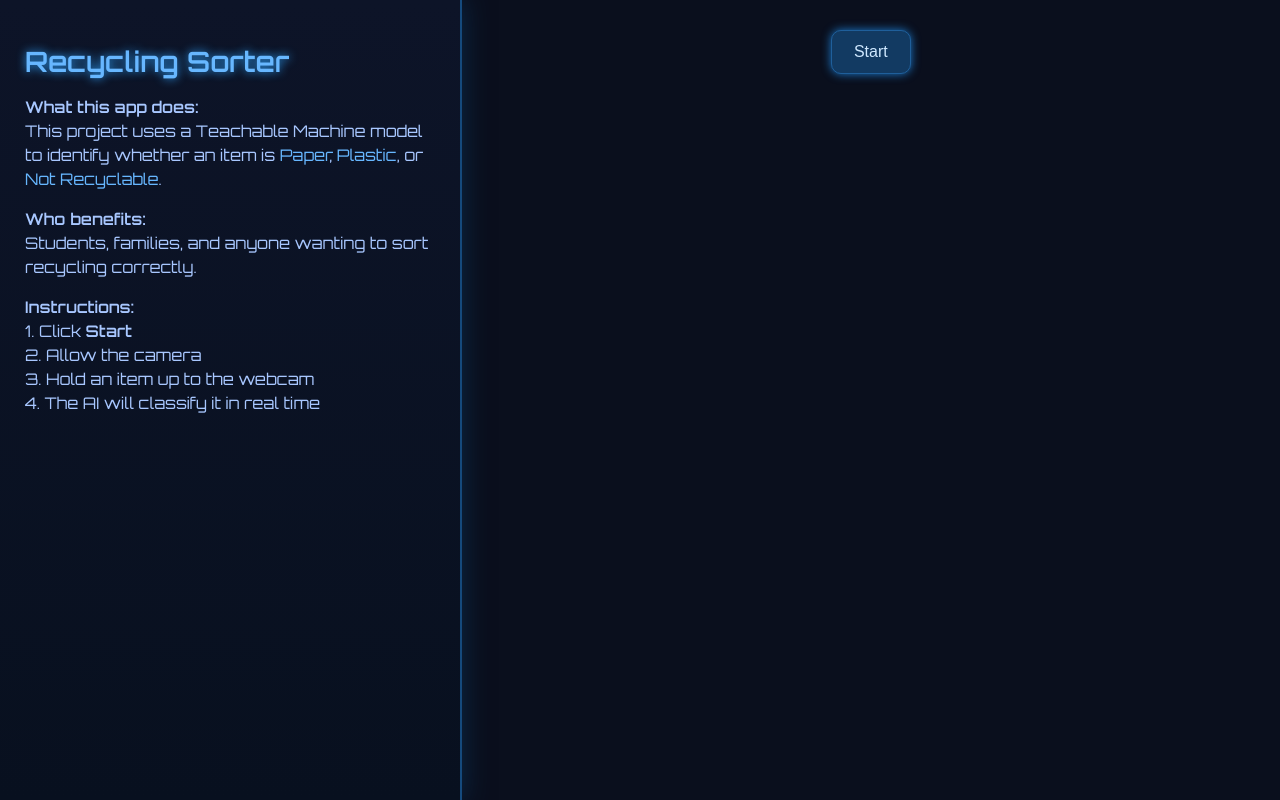
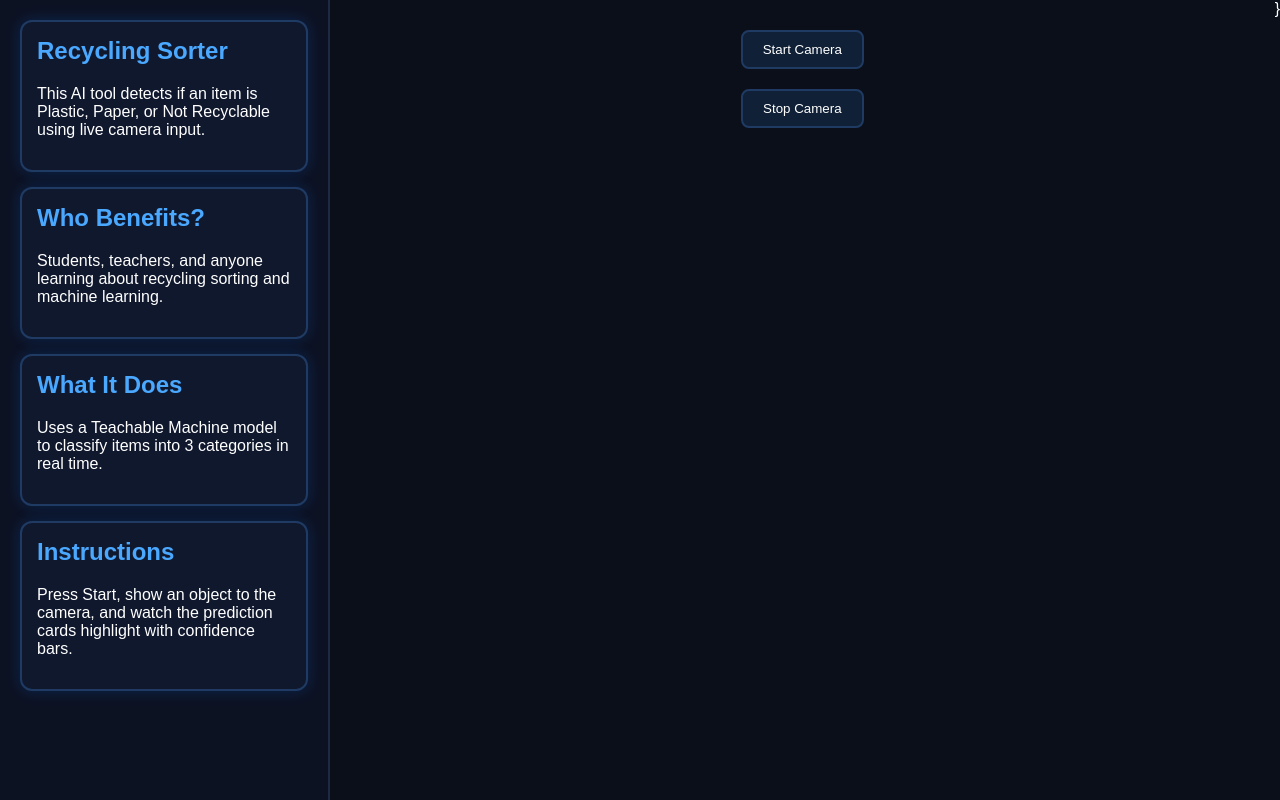
Before and after one commit to Yaro945/recyclePrjct, a plain HTML site: page index.html in a window 1280 px wide. Drawn offline with Linux system fonts and the light colour scheme.

Commit message:
Revamp HTML and CSS for Recycling Sorter
Refactor HTML structure and styles for the Recycling Sorter application, enhancing layout and design elements.

```diff
--- a/index.html
+++ b/index.html
@@ -1,147 +1,160 @@
 <!DOCTYPE html>
 <html lang="en">
 <head>
-<meta charset="UTF-8">
+    <meta charset="UTF-8" />
+    <meta name="viewport" content="width=device-width, initial-scale=1.0" />
     <title>Recycling Sorter</title>
-
-<!-- Google Font -->
-<link href="https://fonts.googleapis.com/css2?family=Orbitron:wght@400;600&display=swap" rel="stylesheet">
-
     <style>
         body {
             margin: 0;
-        padding: 0;
-        background: #0a0f1d;
-        font-family: "Orbitron", sans-serif;
-        color: #cfe8ff;
+            font-family: Arial, sans-serif;
+            background: #0a0f1a;
+            color: white;
             display: flex;
-        flex-direction: row;
             height: 100vh;
         }
 
-    /* LEFT SIDE INFO BOX */
-    .info-box {
-        width: 32%;
-        background: linear-gradient(180deg, #0d1428, #08101f);
-        padding: 25px;
-        box-shadow: 0 0 25px #0b2a4a;
-        border-right: 2px solid #154a7d;
+        .sidebar {
+            width: 330px;
+            background: #0d1223;
+            padding: 20px;
+            box-sizing: border-box;
+            display: flex;
+            flex-direction: column;
+            gap: 15px;
+            border-right: 2px solid #1e2a44;
         }
 
-    .info-box h1 {
-        color: #67b7ff;
-        font-size: 28px;
-        margin-bottom: 15px;
-        text-shadow: 0 0 10px #2ea3ff;
+        .info-box {
+            background: #10182e;
+            padding: 15px;
+            border-radius: 12px;
+            border: 2px solid #1f3b63;
+            box-shadow: 0 0 15px rgba(0,120,255,0.2);
         }
 
-    .info-box p {
-        line-height: 1.5;
-        color: #a8c7ff;
+        .info-box h2 {
+            margin-top: 0;
+            color: #4aa8ff;
         }
 
-    /* MAIN CONTENT AREA */
-    .content {
+        .main-content {
             flex: 1;
-        padding: 30px;
             display: flex;
             flex-direction: column;
             align-items: center;
-        gap: 20px;
+            justify-content: flex-start;
+            padding-top: 20px;
         }
 
-    /* CAMERA FRAME */
         #webcam-container canvas {
             border-radius: 25px;
-        box-shadow: 0 0 25px #2ea3ff;
-        width: 300px !important;
-        height: 300px !important;
+            box-shadow: 0 0 20px rgba(0,120,255,0.4);
         }
 
-    /* BUTTON */
+        #label-container {
+            margin-top: 20px;
+            width: 320px;
+            display: flex;
+            flex-direction: column;
+            gap: 10px;
+        }
+
+        .prediction-box {
+            background: #111d33;
+            border: 2px solid #1f3b63;
+            padding: 12px;
+            border-radius: 10px;
+            transition: 0.2s;
+            box-shadow: 0 0 10px rgba(0,120,255,0.15);
+        }
+
+        .glow {
+            animation: pulseGlow 1.2s infinite alternate;
+            border-color: #4aa8ff !important;
+            box-shadow: 0 0 25px rgba(0,150,255,0.8) !important;
+        }
+
+        @keyframes pulseGlow {
+            from { box-shadow: 0 0 10px rgba(0,150,255,0.4); }
+            to   { box-shadow: 0 0 25px rgba(0,150,255,1); }
+        }
+
+        .progress-bar {
+            width: 100%;
+            height: 8px;
+            background: #0b1426;
+            border-radius: 8px;
+            overflow: hidden;
+            margin-top: 5px;
+        }
+
+        .progress-fill {
+            height: 100%;
+            width: 0%;
+            background: #4aa8ff;
+            transition: width 0.25s;
+        }
+
         button {
-        padding: 12px 22px;
-        background: #123a62;
-        border: 1px solid #1f5f9b;
-        box-shadow: 0 0 10px #1c79ca;
-        border-radius: 10px;
-        color: #cfe8ff;
+            padding: 10px 20px;
+            margin: 10px;
+            background: #102037;
+            color: white;
+            border: 2px solid #1f3b63;
+            border-radius: 8px;
             cursor: pointer;
-        font-size: 16px;
             transition: 0.3s;
         }
+
         button:hover {
-        background: #1b4f82;
-        transform: scale(1.05);
-    }
-
-    /* PREDICTION CARDS */
-    #label-container div {
-        width: 320px;
-        background: #0e1a33;
-        border: 1px solid #1c4f80;
-        padding: 12px;
-        margin-top: 10px;
-        border-radius: 12px;
-        text-align: center;
-        font-size: 18px;
-        box-shadow: 0 0 15px #103a63;
-        color: #9ecaff;
+            background: #143055;
         }
     </style>
 </head>
-
 <body>
 
-    <!-- LEFT SIDE PANEL -->
+    <div class="sidebar">
         <div class="info-box">
-        <h1>Recycling Sorter</h1>
-
-        <p><strong>What this app does:</strong><br>
-        This project uses a Teachable Machine model to identify whether an item is
-        <span style="color:#67b7ff;">Paper</span>,
-        <span style="color:#67b7ff;">Plastic</span>, or
-        <span style="color:#67b7ff;">Not Recyclable</span>.
-        </p>
-
-        <p><strong>Who benefits:</strong><br>
-        Students, families, and anyone wanting to sort recycling correctly.</p>
-
-        <p><strong>Instructions:</strong><br>
-        1. Click <b>Start</b><br>
-        2. Allow the camera<br>
-        3. Hold an item up to the webcam<br>
-        4. The AI will classify it in real time</p>
+            <h2>Recycling Sorter</h2>
+            <p>This AI tool detects if an item is Plastic, Paper, or Not Recyclable using live camera input.</p>
         </div>
 
-    <!-- RIGHT SIDE CONTENT -->
-    <div class="content">
-        <button type="button" onclick="init()">Start</button>
+        <div class="info-box">
+            <h2>Who Benefits?</h2>
+            <p>Students, teachers, and anyone learning about recycling sorting and machine learning.</p>
+        </div>
+
+        <div class="info-box">
+            <h2>What It Does</h2>
+            <p>Uses a Teachable Machine model to classify items into 3 categories in real time.</p>
+        </div>
+
+        <div class="info-box">
+            <h2>Instructions</h2>
+            <p>Press Start, show an object to the camera, and watch the prediction cards highlight with confidence bars.</p>
+        </div>
+    </div>
+
+    <div class="main-content">
+        <button onclick="init()">Start Camera</button>
+        <button onclick="stopCamera()">Stop Camera</button>
 
         <div id="webcam-container"></div>
         <div id="label-container"></div>
     </div>
 
-<!-- Scripts -->
     <script src="https://cdn.jsdelivr.net/npm/@tensorflow/tfjs@latest/dist/tf.min.js"></script>
     <script src="https://cdn.jsdelivr.net/npm/@teachablemachine/image@latest/dist/teachablemachine-image.min.js"></script>
 
-<script type="text/javascript">
+    <script>
         const URL = "./my_model/";
-
         let model, webcam, labelContainer, maxPredictions;
+        let running = false;
 
         async function init() {
-        // FIX: Clear previous content
-        const webcamBox = document.getElementById("webcam-container");
-        const labelBox = document.getElementById("label-container");
-
-        webcamBox.innerHTML = "";
-        labelBox.innerHTML = "";
-
-        if (webcam && webcam.webcam && webcam.webcam.stream) {
-            webcam.webcam.stream.getTracks().forEach(track => track.stop());
-        }
+            if (running) return;
+            running = true;
 
             const modelURL = URL + "model.json";
             const metadataURL = URL + "metadata.json";
@@ -154,17 +167,39 @@
             await webcam.play();
             window.requestAnimationFrame(loop);
 
-        document.getElementById("webcam-container").appendChild(webcam.canvas);
+            const wc = document.getElementById("webcam-container");
+            wc.innerHTML = "";
+            wc.appendChild(webcam.canvas);
 
             labelContainer = document.getElementById("label-container");
+            labelContainer.innerHTML = "";
 
             for (let i = 0; i < maxPredictions; i++) {
-            const div = document.createElement("div");
-            labelContainer.appendChild(div);
+                const box = document.createElement("div");
+                box.className = "prediction-box";
+
+                const label = document.createElement("div");
+                label.className = "pred-label";
+
+                const progressBar = document.createElement("div");
+                progressBar.className = "progress-bar";
+                const progressFill = document.createElement("div");
+                progressFill.className = "progress-fill";
+                progressBar.appendChild(progressFill);
+
+                box.appendChild(label);
+                box.appendChild(progressBar);
+                labelContainer.appendChild(box);
             }
         }
 
+        function stopCamera() {
+            running = false;
+            if (webcam) webcam.stop();
+        }
+
         async function loop() {
+            if (!running) return;
             webcam.update();
             await predict();
             window.requestAnimationFrame(loop);
@@ -173,13 +208,36 @@
         async function predict() {
             const prediction = await model.predict(webcam.canvas);
 
+            let bestIndex = 0;
+            let bestValue = 0;
+            prediction.forEach((p, i) => {
+                if (p.probability > bestValue) {
+                    bestValue = p.probability;
+                    bestIndex = i;
+                }
+            });
+
             for (let i = 0; i < maxPredictions; i++) {
-            labelContainer.childNodes[i].innerHTML =
-                prediction[i].className + ": " +
-                prediction[i].probability.toFixed(2);
+                const box = labelContainer.childNodes[i];
+                const label = box.querySelector(".pred-label");
+                const fill = box.querySelector(".progress-fill");
+
+                label.innerHTML = `${prediction[i].className}: ${(prediction[i].probability * 100).toFixed(1)}%`;
+                fill.style.width = `${prediction[i].probability * 100}%`;
+
+                if (i === bestIndex) {
+                    box.classList.add("glow");
+                } else {
+                    box.classList.remove("glow");
+                }
             }
         }
     </script>
 
 </body>
 </html>
+    }
+</script>
+
+</body>
+</html>
```
Lines whose indentation alone changed are shown as unchanged.
